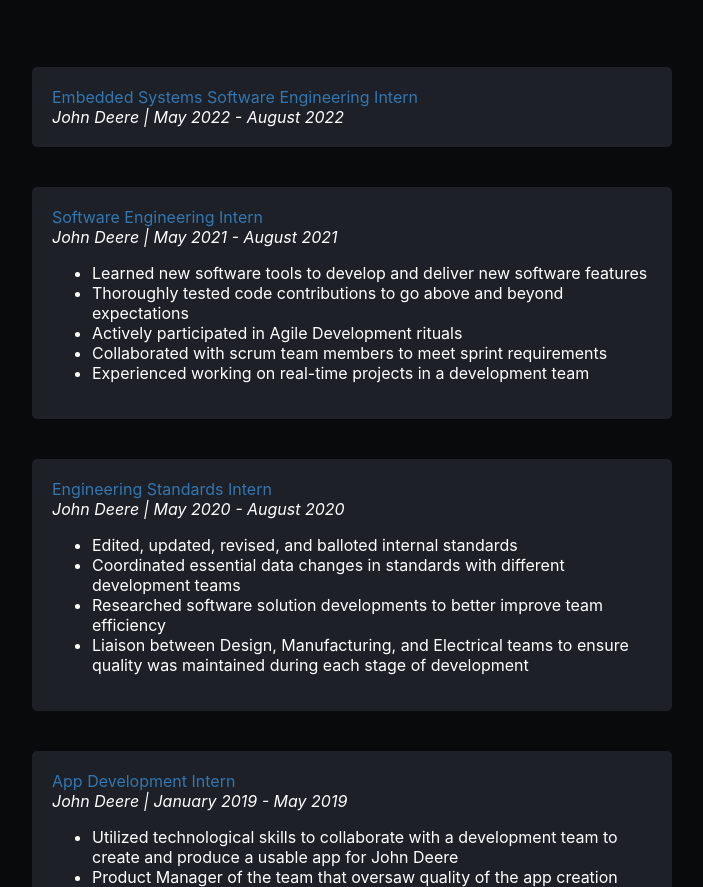
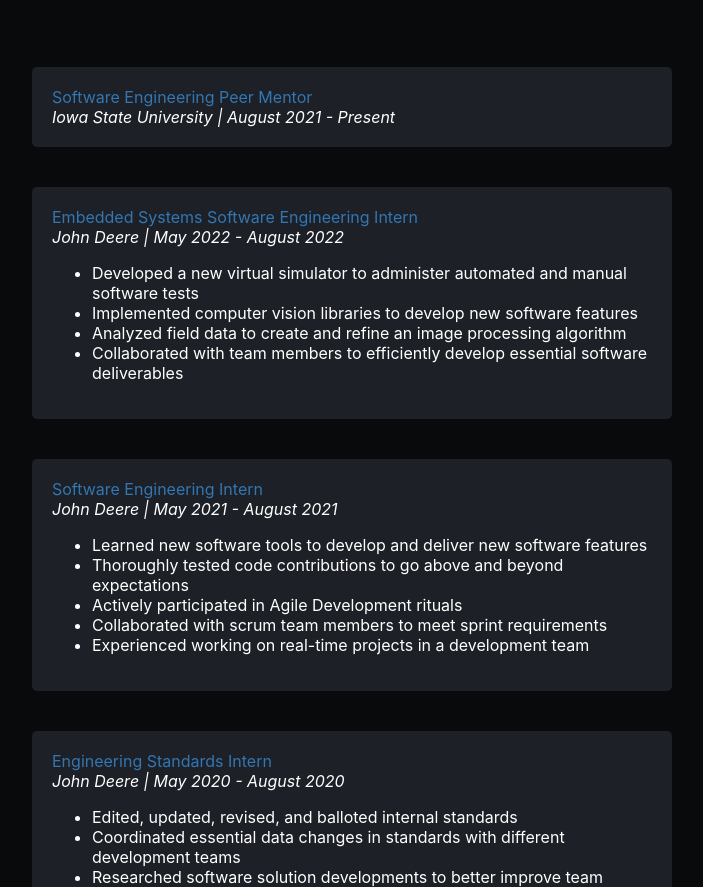
Before and after one commit to NoahMeyer10/meyernoah.github.io, a plain HTML site: page index.html in a window 1280 px wide. Shown: the part 900-1787 px from the top of the page, without its empty margins (288-991 px from the left). Drawn offline with Linux system fonts and the light colour scheme.

Commit message:
Updated website after most recent internship

```diff
--- a/index.html
+++ b/index.html
@@ -41,9 +41,28 @@
             <div class="container">
                 <h3 class="section-header" id="experience-header">Experience</h3>
                 <div class="card">
+                    <span class="experience-title"> Software Engineering Peer Mentor </span> <br>
+                    <span class="experience-company"> Iowa State University |</span>
+                    <span class="experience-dates"> August 2021 - Present </span>
+                </div>
+                <div class="card">
                     <span class="experience-title"> Embedded Systems Software Engineering Intern </span> <br>
                     <span class="experience-company"> John Deere |</span>
                     <span class="experience-dates"> May 2022 - August 2022 </span>
+                    <ul>
+                        <li>
+                            Developed a new virtual simulator to administer automated and manual software tests
+                        </li>
+                        <li>
+                            Implemented computer vision libraries to develop new software features
+                        </li>
+                        <li>
+                            Analyzed field data to create and refine an image processing algorithm
+                        </li>
+                        <li>
+                            Collaborated with team members to efficiently develop essential software deliverables
+                        </li>
+                    </ul>
                 </div>
                 <div class="card">
                     <span class="experience-title"> Software Engineering Intern </span> <br>
@@ -150,6 +169,4 @@
         </footer> -->
 
     </center>
-
-
 </html>
```
Also changed, not shown: 1 other file.
